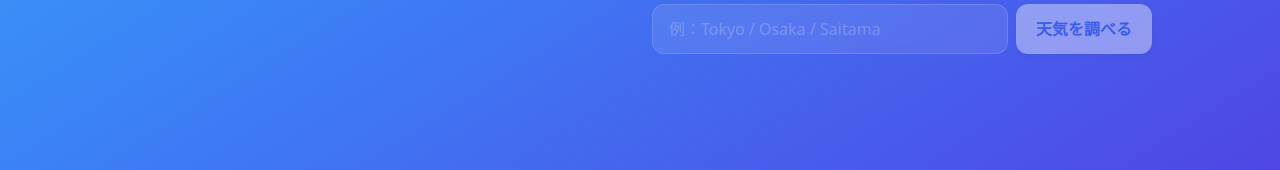
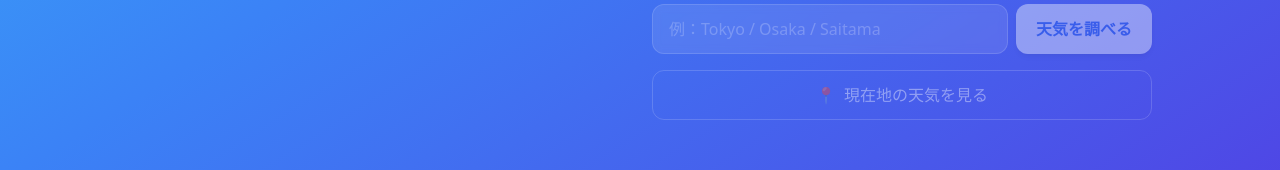
Before and after one commit to yanchan21-hub/weather-app, a Next.js app: page / in a window 1280 px wide. Shown: the part 628-798 px from the top of the page. Built offline with nearby package versions, Linux system fonts and the light colour scheme; no server answers.

Commit message:
feat: 現在地の天気を再取得するボタンを追加
検索で別都市を表示した後でも、ボタン1つで現在地の天気に戻れるようにした。

Co-Authored-By: Claude Sonnet 4.6 <noreply@anthropic.com>

```diff
--- a/app/page.tsx
+++ b/app/page.tsx
@@ -19,13 +19,15 @@ export default function Home() {
     setPanelLabel(label);
   };
 
-  // 現在地を自動取得
-  useEffect(() => {
+  const fetchLocation = () => {
     if (!navigator.geolocation) {
       setLoading(false);
       setError('お使いのブラウザは現在地取得に対応していません。');
       return;
     }
+    setLoading(true);
+    setError(null);
+    setWeather(null);
     navigator.geolocation.getCurrentPosition(
       async ({ coords }) => {
         try {
@@ -49,7 +51,10 @@ export default function Home() {
       },
       { timeout: 10000 }
     );
-  }, []);
+  };
+
+  // 現在地を自動取得
+  useEffect(() => { fetchLocation(); }, []);
 
   // 都市検索 → 左パネルに表示
   const handleSearch = async (city: string) => {
@@ -139,6 +144,16 @@ export default function Home() {
               <span aria-hidden="true">🔍</span> 都市を検索
             </h2>
             <CitySearch onSearch={handleSearch} loading={loading} />
+
+            <button
+              type="button"
+              onClick={fetchLocation}
+              disabled={loading}
+              className="w-full flex items-center justify-center gap-2 py-3 text-base font-medium text-white border border-white/40 rounded-xl hover:bg-white/10 active:bg-white/20 disabled:opacity-40 disabled:cursor-not-allowed transition-colors"
+            >
+              <span aria-hidden="true">📍</span>
+              現在地の天気を見る
+            </button>
           </section>
 
         </div>
```
